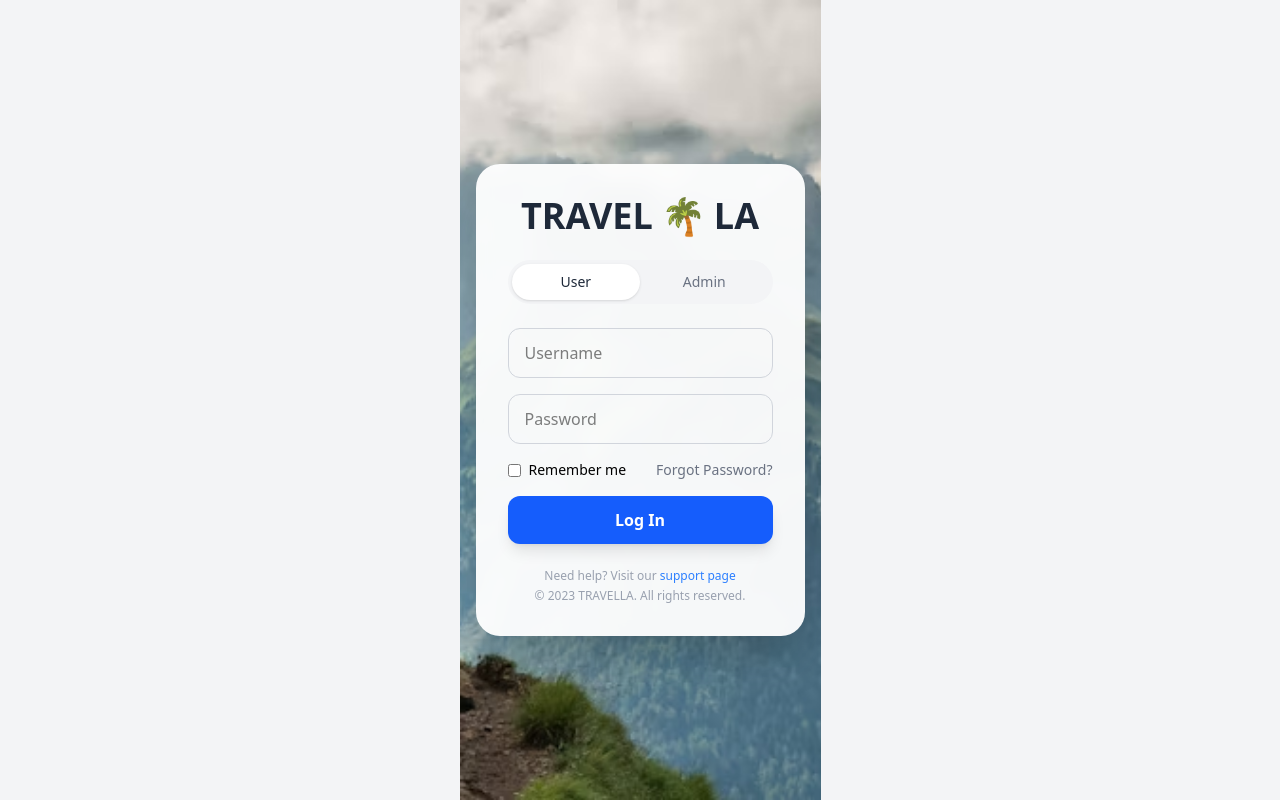
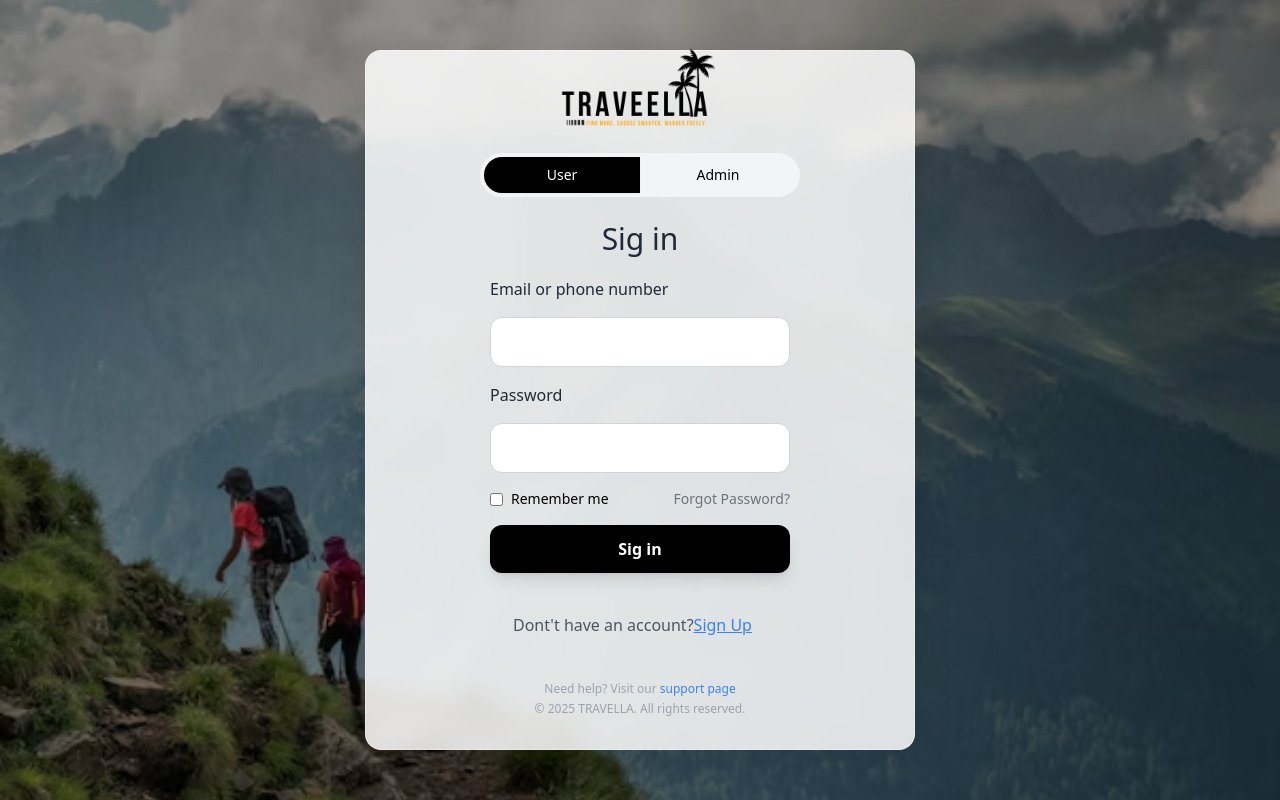
Before and after one commit to mitaliiiiii/Traveella, a React (Create React App) app in the folder client/: page /login in a window 1280 px wide. Built offline with nearby package versions, Linux system fonts and the light colour scheme.

Commit message:
adding login page

```diff
--- a/client/package.json
+++ b/client/package.json
@@ -4,6 +4,7 @@
   "private": true,
   "dependencies": {
     "@reduxjs/toolkit": "^2.9.0",
+    "@tailwindcss/vite": "^4.1.14",
     "@testing-library/dom": "^10.4.1",
     "@testing-library/jest-dom": "^6.9.1",
     "@testing-library/react": "^16.3.0",
@@ -15,7 +16,6 @@
     "react-redux": "^9.2.0",
     "react-router-dom": "^7.9.3",
     "react-scripts": "5.0.1",
-    "tailwindcss": "^4.1.14",
     "web-vitals": "^2.1.4"
   },
   "scripts": {
@@ -41,5 +41,8 @@
       "last 1 firefox version",
       "last 1 safari version"
     ]
+  },
+  "devDependencies": {
+    "tailwindcss": "^3.4.18"
   }
 }
--- a/client/src/App.css
+++ b/client/src/App.css
@@ -1,10 +1,18 @@
-@import "tailwindcss";
-
-
+@tailwind base;
+@tailwind components;
+@tailwind utilities;
 html,
 body {
   overflow-x: hidden;
 }
+html,
+body,
+#root {
+  height: 100%;
+  margin: 0;
+  padding: 0;
+}
+
 
 /* ===== Scrollbar CSS ===== */
 /* Firefox */
@@ -177,7 +185,7 @@ details > summary::-webkit-details-marker {
   }
 }
 
-/* @keyframes spinner-oaa3wk {
+@keyframes spinner-oaa3wk {
   0% {
     transform: scaleY(1) rotate(0deg);
   }
@@ -193,50 +201,49 @@ details > summary::-webkit-details-marker {
   100% {
     transform: scaleY(-1) rotate(-135deg);
   }
-} */
+}
 
-/* For conditional coloring of icons in dashboard sidebar */
-/* .active-icon {
+For conditional coloring of icons in dashboard sidebar
+.active-icon {
   fill: #ffd60a !important;
   color: #ffd60a !important;
-} */
+}
 
-/* .inactive-icon {
+.inactive-icon {
   fill: #838894;
   color: #838894;
-} */
+}
 
-/* Buttons */
-/* .yellowButton {
+/* Buttons .yellowButton {
   @apply cursor-pointer rounded-md bg-yellow-50 px-[20px] py-[8px] font-semibold text-richblack-900;
-} */
+}  */
 
-/* Swiper CSS Starts */
-/* .swiper {
+Swiper CSS Starts
+ .swiper {
   max-width: 1200px;
   width: 91.66%;
   height: 185px;
   margin: 50px 0px;
-} */
+}
 
-/* .swiper-slide {
+ .swiper-slide {
   width: 100%;
   height: 100%;
-} */
-/* .swiper-slide {
+}
+ /* .swiper-slide {
   @apply bg-richblack-800 text-richblack-25 p-3 text-[14px];
-} */
-/* Swiper CSS Ends */
+}  */
+ /* Swiper CSS Ends  */
 
 /* .blackButton {
   @apply cursor-pointer rounded-md bg-richblack-800 px-[20px] py-[8px] font-semibold text-richblack-5;
-} */
-/* .lable-style {
+}
+.lable-style {
   @apply text-[14px] text-richblack-5;
-} */
-/* .form-style {
+}
+.form-style {
   @apply rounded-lg bg-richblack-700 p-3 text-[16px] leading-[24px] text-richblack-5 shadow-[0_1px_0_0] shadow-white/50 placeholder:text-richblack-400 focus:outline-none;
-} */
-/* .section_heading {
+}
+.section_heading {
   @apply text-2xl font-bold text-richblack-5 lg:text-4xl;
 } */
--- a/client/src/App.js
+++ b/client/src/App.js
@@ -13,7 +13,9 @@ function App() {
   const { user } = useSelector((state) => state.profile);
 
   return (
+
     <div className="w-screen min-h-screen bg-gray-100 flex items-center justify-center font-inter">
+
       <Routes>
 
         {/* Signup */}
--- a/client/src/index.css
+++ b/client/src/index.css
@@ -1,9 +1,13 @@
-@import "tailwindcss";
+@tailwind base;
+@tailwind components;
+@tailwind utilities;
 
 
-html, body {
+
+html,
+body,
+#root {
+  height: 100%;
   margin: 0;
   padding: 0;
-  height: 100%;
-  overflow: hidden; /* ye body ke scroll ko disable karega */
 }
--- a/client/src/pages/TravelLogin.jsx
+++ b/client/src/pages/TravelLogin.jsx
@@ -1,181 +1,6 @@
-// import React, { useState } from "react";
-// import loginBg from "../images/loginBg.png"; // Local background image
-
-// export default function TravelLogin() {
-//   const [activeTab, setActiveTab] = useState("user");
-//   const [username, setUsername] = useState("");
-//   const [password, setPassword] = useState("");
-//   const [remember, setRemember] = useState(false);
-
-//   const handleSubmit = (e) => {
-//     e.preventDefault();
-//     console.log({ activeTab, username, password, remember });
-//   };
-
-//   return (
-//     <div className="min-h-screen bg-gradient-to-br from-blue-900 via-indigo-800 to-purple-900 flex items-center justify-center p-4 relative overflow-hidden">
-
-
-//       <img
-//         src={loginBg}
-//         alt="Login background"
-//         className="absolute inset-0 w-full h-full object-cover "
-//       />
-
-//       {/* Centered Login Card */}
-//       <div className="relative bg-white rounded-3xl shadow-2xl p-8 w-full max-w-md z-10">
-//         {/* Logo */}
-//         <div className="text-center mb-6">
-//           <h1 className="text-4xl font-bold text-gray-800 flex items-center justify-center gap-2">
-//             TRAVEL
-//             <span className="text-yellow-500">🌴</span>
-//             LA
-//           </h1>
-//         </div>
-
-//         {/* User/Admin Tabs */}
-//         <div className="flex mb-6 bg-gray-100 rounded-full p-1">
-//           <button
-//             onClick={() => setActiveTab("user")}
-//             className={`flex-1 px-4 py-2 rounded-full text-sm font-medium transition-colors ${
-//               activeTab === "user"
-//                 ? "bg-white text-gray-800 shadow-sm"
-//                 : "text-gray-500 hover:text-gray-700"
-//             }`}
-//           >
-//             User
-//           </button>
-//           <button
-//             onClick={() => setActiveTab("admin")}
-//             className={`flex-1 px-4 py-2 rounded-full text-sm font-medium transition-colors ${
-//               activeTab === "admin"
-//                 ? "bg-white text-gray-800 shadow-sm"
-//                 : "text-gray-500 hover:text-gray-700"
-//             }`}
-//           >
-//             Admin
-//           </button>
-//         </div>
-
-//         {/* Login Form */}
-//         <form onSubmit={handleSubmit} className="space-y-4">
-//           {/* Username Input */}
-//           <div>
-//             <input
-//               type="text"
-//               placeholder="Username"
-//               value={username}
-//               onChange={(e) => setUsername(e.target.value)}
-//               className="w-full px-4 py-3 border border-gray-300 rounded-xl focus:outline-none focus:ring-2 focus:ring-blue-500 focus:border-transparent"
-//               required
-//             />
-//           </div>
-
-//           {/* Password Input */}
-//           <div>
-//             <input
-//               type="password"
-//               placeholder="Password"
-//               value={password}
-//               onChange={(e) => setPassword(e.target.value)}
-//               className="w-full px-4 py-3 border border-gray-300 rounded-xl focus:outline-none focus:ring-2 focus:ring-blue-500 focus:border-transparent"
-//               required
-//             />
-//           </div>
-
-//           {/* Remember Me */}
-//           <div className="flex items-center justify-between text-sm">
-//             <label className="flex items-center gap-2">
-//               <input
-//                 type="checkbox"
-//                 checked={remember}
-//                 onChange={(e) => setRemember(e.target.checked)}
-//                 className="accent-blue-500"
-//               />
-//               Remember me
-//             </label>
-//             <a href="#" className="text-gray-500 hover:underline">
-//               Forgot Password?
-//             </a>
-//           </div>
-
-//           {/* Login Button */}
-//           <button
-//             type="submit"
-//             className="w-full bg-blue-600 text-white py-3 rounded-xl font-semibold hover:bg-blue-700 transition-colors shadow-lg"
-//           >
-//             Log In
-//           </button>
-//         </form>
-
-//         {/* Footer */}
-//         <div className="text-center mt-6 text-xs text-gray-400">
-//           <p>
-//             Need help? Visit our{" "}
-//             <a href="#" className="text-blue-500 hover:underline">
-//               support page
-//             </a>
-//           </p>
-//           <p className="mt-1">© 2023 TRAVELLA. All rights reserved.</p>
-//         </div>
-//       </div>
-//     </div>
-//   );
-// }
-// // // import React from "react";
-
-// // // import loginBg from "../images/loginBg.png";
-// // // // import React from "react";
-// // // // import loginBg from "../assets/Images/loginBg.jpg"; // ✅ your image file
-
-// // // export default function Login() {
-// // //   return (
-// // //     <div className="relative h-screen w-full overflow-hidden">
-// // //       {/* 🔹 Background image using <img> */}
-// // //       <img
-// // //         src={loginBg}
-// // //         alt="Login background"
-// // //         className="absolute inset-0 w-full h-full object-cover opacity-30"
-// // //       />
-
-// // //       {/* 🔹 Foreground content */}
-// // //       <div className="relative z-10 flex flex-col items-center justify-center h-full text-white">
-// // //         <h1 className="text-5xl font-bold mb-4">Welcome Back!</h1>
-// // //         <p className="text-lg mb-6">Login to continue</p>
-
-// // //         <form className="bg-black/50 p-6 rounded-lg backdrop-blur-md">
-// // //           <div className="mb-4">
-// // //             <label className="block mb-2 text-sm">Email</label>
-// // //             <input
-// // //               type="email"
-// // //               className="w-64 px-3 py-2 rounded-md text-black"
-// // //               placeholder="Enter email"
-// // //             />
-// // //           </div>
-
-// // //           <div className="mb-4">
-// // //             <label className="block mb-2 text-sm">Password</label>
-// // //             <input
-// // //               type="password"
-// // //               className="w-64 px-3 py-2 rounded-md text-black"
-// // //               placeholder="Enter password"
-// // //             />
-// // //           </div>
-
-// // //           <button
-// // //             type="submit"
-// // //             className="mt-4 bg-yellow-400 hover:bg-yellow-500 text-black font-semibold px-4 py-2 rounded-md"
-// // //           >
-// // //             Login
-// // //           </button>
-// // //         </form>
-// // //       </div>
-// // //     </div>
-// // //   );
-// // // }
 import React, { useState } from "react";
-import loginBg from "../images/loginBg.png"; // Local background image
-
+import loginBg from "../images/loginBg.png";
+import travel from "../images/traveellaSignup.png"
 export default function TravelLogin() {
   const [activeTab, setActiveTab] = useState("user");
   const [username, setUsername] = useState("");
@@ -188,80 +13,99 @@ export default function TravelLogin() {
   };
 
   return (
-    <div className="min-h-screen flex items-center justify-center p-4 relative overflow-hidden">
-      {/* Full Background Image - This stays behind everything */}
+    <div
 
-<div className="absolute inset-0 z-0">
+      style={{
+        backgroundImage: `url(${loginBg})`,
+        backgroundSize: "cover",
+        backgroundPosition: "center",
+        backgroundRepeat: "no-repeat",
+        width: "100%",
+        minHeight: "100vh",
+        display: "flex",
+        alignItems: "center",
+        justifyContent: "center",
+      }}
+      className="relative overflow-hidden px-4"
+    >
+      {/* Overlay for readability */}
+      <div className="absolute inset-0 bg-black/40"></div>
+
+      {/* Login Card */}
+
+
+      <div
+  style={{
+    background: "rgba(255, 255, 255, 0.85)", // semi-transparent
+    backdropFilter: "blur(10px)",           // blur effect
+    WebkitBackdropFilter: "blur(10px)",    // Safari support
+    borderRadius: "1rem",                   // rounded corners
+    boxShadow: "0 10px 40px rgba(0,0,0,0.1)", // soft shadow
+    border: "1px solid rgba(255, 255, 255, 0.3)", // faint border
+  }}
+   className="p-8 w-[550px] h-[700px] mx-auto"
+>
+  {/* Your content here */}
+
+        {/* Logo */}
+<div className="flex  justify-center ">
   <img
-    src={loginBg}
-    className="object-cover"
-    style={{ width: '100vw', height: '100vh' }}
-    alt="Login background"
+    className="h-[200px] -translate-y-20"
+    src={travel}
+    alt="Travel"
   />
 </div>
 
-
-      <div className="relative bg-white/95 backdrop-blur-sm rounded-3xl shadow-2xl p-8 w-full max-w-md z-20">
-
-         <div className="text-center mb-6">
-          <h1 className="text-4xl font-bold text-gray-800 flex items-center justify-center gap-2">
-            TRAVEL
-            <span className="text-yellow-500">🌴</span>
-            LA
-          </h1>
-        </div>
-
-        {/* User/Admin Tabs */}
-        <div className="flex mb-6 bg-gray-100 rounded-full p-1">
+        {/* Tabs */}
+        <div className="flex justify-center">
+        <div className="flex mb-6 bg-gray-100 rounded-full p-1 w-full max-w-xs -translate-y-[130px]">
   <button
     onClick={() => setActiveTab("user")}
-            className={`flex-1 px-4 py-2 rounded-full text-sm font-medium transition-colors ${
+    className={`flex-1 px-4 py-2 rounded-l-full text-sm font-medium transition-colors ${
       activeTab === "user"
-                ? "bg-white text-gray-800 shadow-sm"
-                : "text-gray-500 hover:text-gray-700"
+        ? "bg-black text-white shadow-sm"
+        : "text-black hover:text-gray-700"
     }`}
   >
     User
   </button>
   <button
     onClick={() => setActiveTab("admin")}
-            className={`flex-1 px-4 py-2 rounded-full text-sm font-medium transition-colors ${
+    className={`flex-1 px-4 py-2 rounded-r-full text-sm font-medium transition-colors ${
       activeTab === "admin"
-                ? "bg-white text-gray-800 shadow-sm"
-                : "text-gray-500 hover:text-gray-700"
+        ? "bg-black text-white shadow-sm"
+        : "text-black hover:text-gray-700"
     }`}
   >
     Admin
   </button>
 </div>
-
-        {/* Login Form */}
-        <form onSubmit={handleSubmit} className="space-y-4">
-          {/* Username Input */}
-          <div>
+</div>
+        {/* Form */}
+        <div className="flex justify-center">
+               <h1 className="text-gray-800 text-3xl font-medium -translate-y-[130px]">Sig in</h1>
+        </div>
+        <div className="flex justify-center">
+        <form onSubmit={handleSubmit} className="space-y-4 w-[300px] -translate-y-[110px]">
+          <h1 className="text-gray-800">Email or phone number</h1>
           <input
             type="text"
-              placeholder="Username"
+            placeholder=""
             value={username}
             onChange={(e) => setUsername(e.target.value)}
-              className="w-full px-4 py-3 border border-gray-300 rounded-xl focus:outline-none focus:ring-2 focus:ring-blue-500 focus:border-transparent"
+            className="w-full px-4 py-3 border border-gray-300 rounded-xl focus:outline-none focus:ring-2 focus:ring-blue-500"
             required
           />
-          </div>
-
-          {/* Password Input */}
-          <div>
+       <h1 className="text-gray-800">Password</h1>
           <input
             type="password"
-              placeholder="Password"
+            placeholder=""
             value={password}
             onChange={(e) => setPassword(e.target.value)}
-              className="w-full px-4 py-3 border border-gray-300 rounded-xl focus:outline-none focus:ring-2 focus:ring-blue-500 focus:border-transparent"
+            className="w-full px-4 py-3 border border-gray-300 rounded-xl focus:outline-none focus:ring-2 focus:ring-blue-500"
             required
           />
-          </div>
 
-          {/* Remember Me */}
           <div className="flex items-center justify-between text-sm">
             <label className="flex items-center gap-2">
               <input
@@ -277,27 +121,29 @@ export default function TravelLogin() {
             </a>
           </div>
 
-          {/* Login Button */}
           <button
             type="submit"
-            className="w-full bg-blue-600 text-white py-3 rounded-xl font-semibold hover:bg-blue-700 transition-colors shadow-lg"
+            className="w-full bg-black text-white py-3 rounded-xl font-semibold hover:bg-blue-700 transition-colors shadow-lg"
           >
-            Log In
+            Sig in
           </button>
         </form>
 
+</div>
+   <div className="text-1xl text-gray-600 translate-x-[115px] -translate-y-[70px]">Dont't have an account?<button className="text-blue-500 underline">Sign Up</button> </div>
         {/* Footer */}
-        <div className="text-center mt-6 text-xs text-gray-400">
+        <div className="text-center mt-6 text-xs text-gray-400 -translate-y-[50px]">
           <p>
             Need help? Visit our{" "}
             <a href="#" className="text-blue-500 hover:underline">
               support page
             </a>
           </p>
-          <p className="mt-1">© 2023 TRAVELLA. All rights reserved.</p>
-        </div>
-      </div>
+          <p className="mt-1">© 2025 TRAVELLA. All rights reserved.</p>
         </div>
 
+      </div>
+
+    </div>
   );
 }
--- /dev/null
+++ b/client/tailwind.config.js
@@ -0,0 +1,10 @@
+/** @type {import('tailwindcss').Config} */
+module.exports = {
+  content: [
+    "./src/**/*.{js,jsx,ts,tsx}",
+  ],
+  theme: {
+    extend: {},
+  },
+  plugins: [],
+}
```
Also changed, not shown: client/src/pages/TravelSignUpPage.jsx (+7 -5 lines), 1 other file (tests, documents, lock files or other folders). Lines whose indentation alone changed are shown as unchanged.
